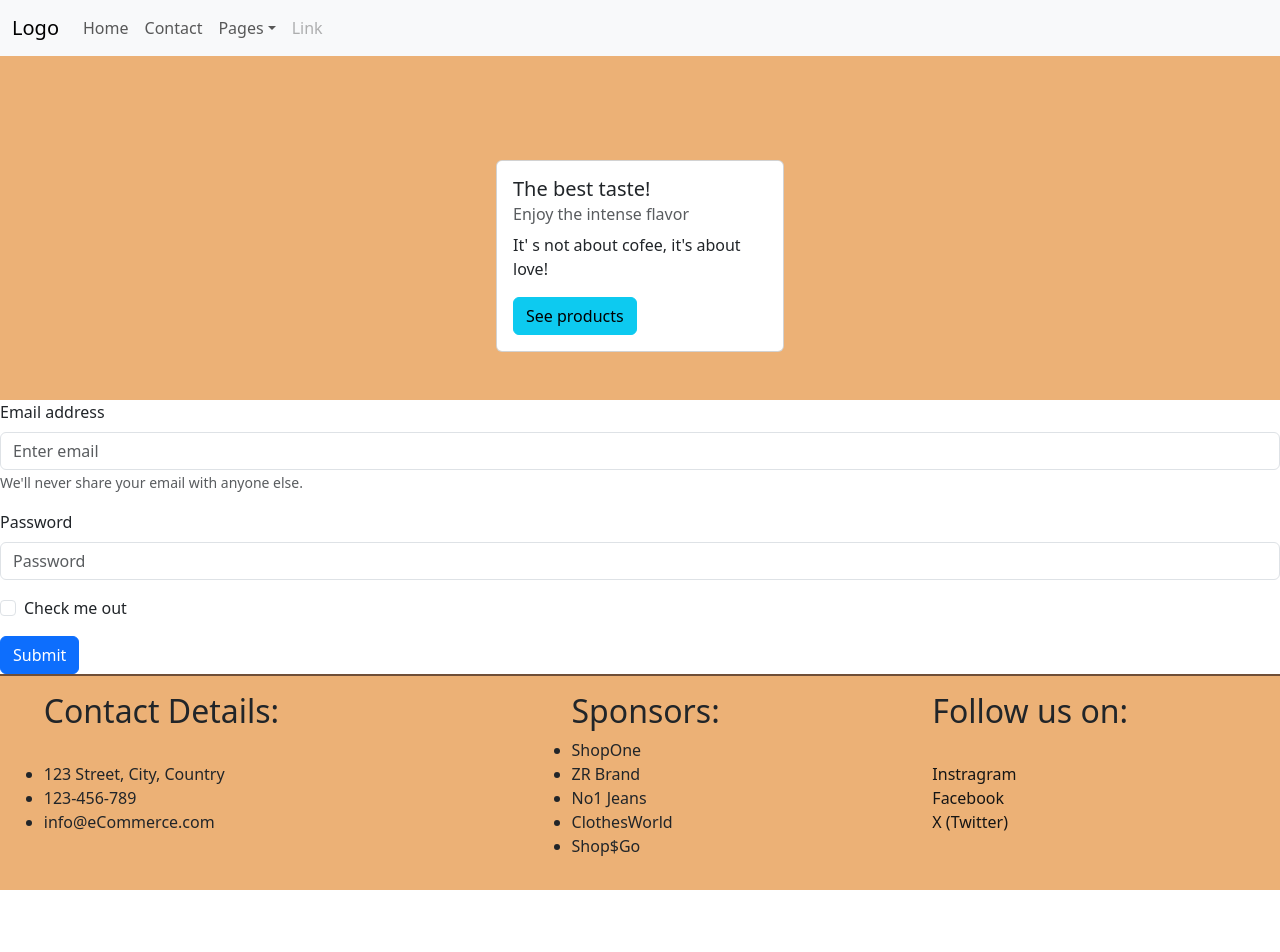
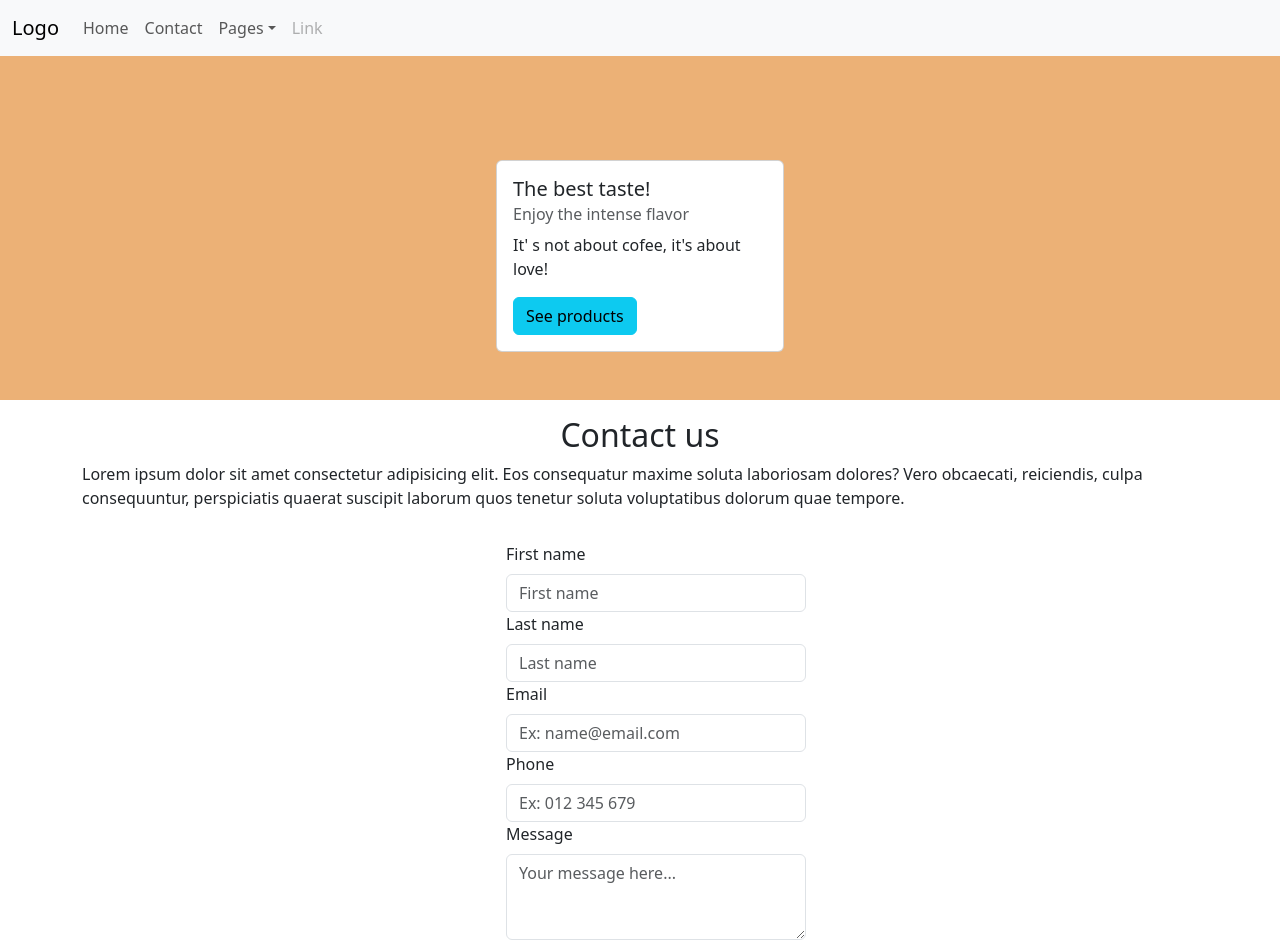
Before and after one commit to Alexandru2401/coffe-app, a React (Create React App) app: page /contact in a window 1280 px wide. Shown: the top 952 px of the page. Before the commit the page ends 890 px from the top, so only its background shows below. Built offline with nearby package versions, Linux system fonts and the light colour scheme.

Commit message:
make the structure of form

```diff
--- a/src/pages/Contact.jsx
+++ b/src/pages/Contact.jsx
@@ -1,27 +1,110 @@
 import Button from "react-bootstrap/Button";
 import Form from "react-bootstrap/Form";
-
+import { InputGroup, Col, Container, Row } from "react-bootstrap";
 export default function Contact() {
   return (
-    <Form>
-      <Form.Group className="mb-3" controlId="formBasicEmail">
-        <Form.Label>Email address</Form.Label>
-        <Form.Control type="email" placeholder="Enter email" />
-        <Form.Text className="text-muted">
-          We'll never share your email with anyone else.
-        </Form.Text>
+    <Container className="d-flex align-items-center flex-column my-3">
+      <Row>
+        <h2>Contact us</h2>
+      </Row>
+      <Row>
+        <p>
+          Lorem ipsum dolor sit amet consectetur adipisicing elit. Eos
+          consequatur maxime soluta laboriosam dolores? Vero obcaecati,
+          reiciendis, culpa consequuntur, perspiciatis quaerat suscipit laborum
+          quos tenetur soluta voluptatibus dolorum quae tempore.
+        </p>
+      </Row>
+      <Row>
+        <Form className="d-flex flex-column justift-content-center align-items-center flex-wrap m-3">
+          <Form.Group
+            as={Col}
+            md="4"
+            controlId="validationCostomFname"
+            style={{ maxWidth: "500px", minWidth: "300px" }}
+          >
+            <Form.Label>First name</Form.Label>
+            <Form.Control required type="text" placeholder="First name" />
+            <Form.Control.Feedback type="invalid">
+              First name is empty
+            </Form.Control.Feedback>
+          </Form.Group>
+          <Form.Group
+            as={Col}
+            md="4"
+            controlId="validationCustomLname"
+            style={{ maxWidth: "500px", minWidth: "300px" }}
+          >
+            <Form.Label>Last name</Form.Label>
+            <Form.Control required type="text" placeholder="Last name" />
+            <Form.Control.Feedback type="invalid">
+              Last name is empty
+            </Form.Control.Feedback>
+          </Form.Group>
+          <Form.Group
+            as={Col}
+            md="4"
+            controlId="validationCustomEmail"
+            style={{ maxWidth: "500px", minWidth: "300px" }}
+          >
+            <Form.Label>Email</Form.Label>
+            <InputGroup hasValidation>
+              <Form.Control
+                type="email"
+                placeholder="Ex: name@email.com"
+                aria-describedby="inputGroupPrepend"
+                required
+              />
+              <Form.Control.Feedback type="invalid">
+                Please provide a valid email
+              </Form.Control.Feedback>
+            </InputGroup>
           </Form.Group>
 
-      <Form.Group className="mb-3" controlId="formBasicPassword">
-        <Form.Label>Password</Form.Label>
-        <Form.Control type="password" placeholder="Password" />
+          <Form.Group
+            as={Col}
+            md="6"
+            controlId="validationCustomPhone"
+            style={{ maxWidth: "500px", minWidth: "300px" }}
+          >
+            <Form.Label>Phone</Form.Label>
+            <Form.Control
+              type="number"
+              placeholder="Ex: 012 345 679"
+              required
+            />
+            <Form.Control.Feedback type="invalid">
+              Please provide a valid phone number
+            </Form.Control.Feedback>
           </Form.Group>
-      <Form.Group className="mb-3" controlId="formBasicCheckbox">
-        <Form.Check type="checkbox" label="Check me out" />
+
+          <Form.Group
+            as={Col}
+            md="6"
+            controlId="validationCustomTextarea"
+            style={{ maxWidth: "500px", minWidth: "300px" }}
+          >
+            <Form.Label>Message</Form.Label>
+            <Form.Control
+              as="textarea"
+              rows={3}
+              placeholder="Your message here..."
+            />
           </Form.Group>
-      <Button variant="primary" type="submit">
+
+          <Form.Group className="m-3">
+            <Form.Check
+              required
+              label="Agree to terms and conditions"
+              feedback="You must agree before submitting."
+              feedbackType="invalid"
+            />
+          </Form.Group>
+          <Button type="submit" className="mb-3">
             Submit
           </Button>
         </Form>
+      </Row>
+    </Container>
   );
 }
```
Lines whose indentation alone changed are shown as unchanged.
